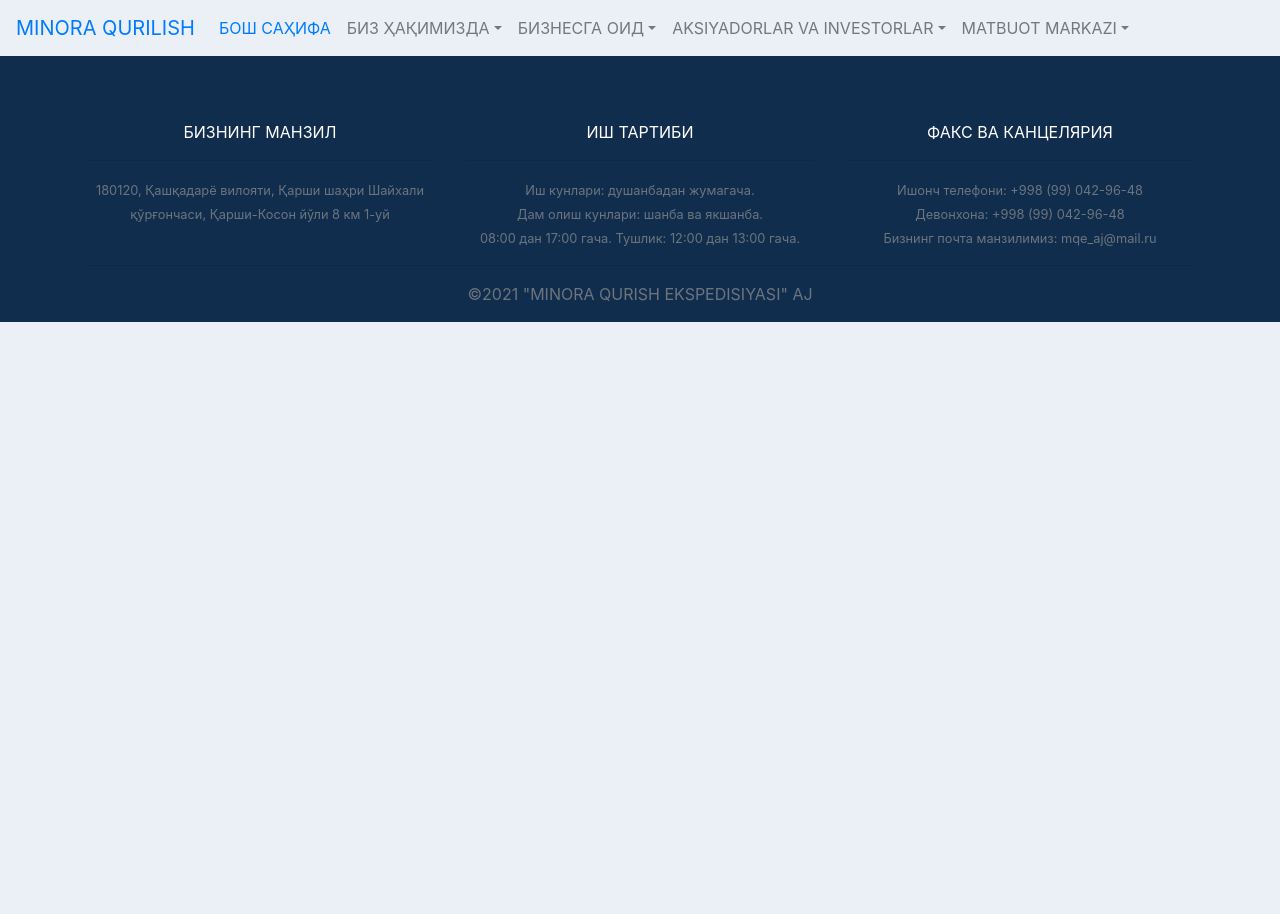
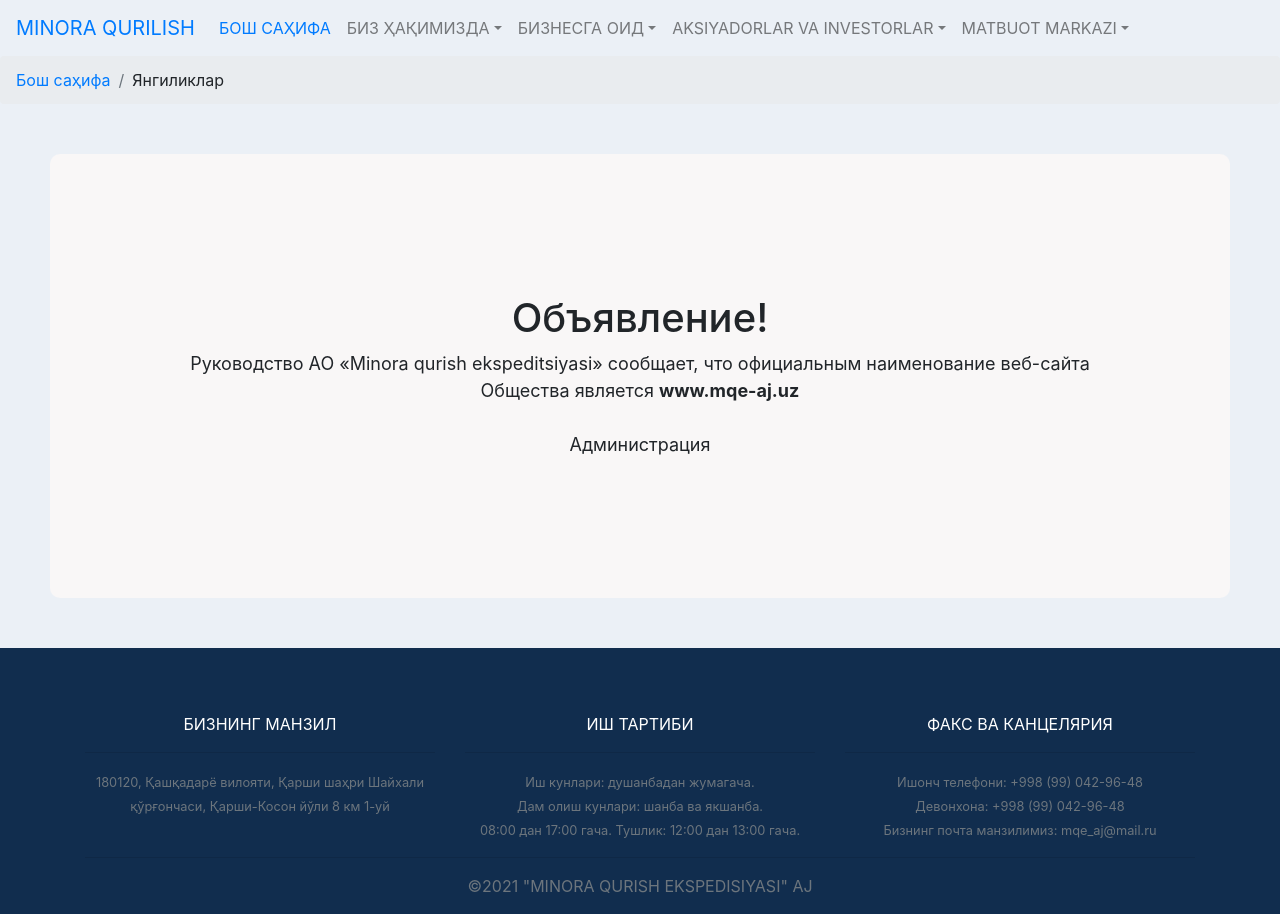
Before and after one commit to abon/minoraqurilish, a React (Create React App) app: page /yangiliklar in a window 1280 px wide. Before the commit the page ends 800 px from the top, so only its background shows below. Built offline with nearby package versions, Linux system fonts and the light colour scheme.

Commit message:
add news

```diff
--- /dev/null
+++ b/src/components/Pages/News/News.css
@@ -0,0 +1,10 @@
+.news__text {
+  border-radius: 10px;
+  margin: 50px;
+  background-color: #f9f7f7;
+}
+
+.news__paragraph {
+  padding: 140px;
+  font-size: 18px;
+}
--- /dev/null
+++ b/src/components/Pages/News/News.jsx
@@ -0,0 +1,30 @@
+import { Link } from "react-router-dom";
+
+import './News.css'
+
+const News = () => {
+    return (
+        <div className='news'>
+            <nav aria-label="breadcrumb">
+                <ol className="breadcrumb">
+                    <li className="breadcrumb-item">
+                        <Link to='/bosh-sahifa'>Бош саҳифа</Link>
+                    </li>
+                    <li className="breadcrumb-item">Янгиликлар</li>
+                </ol>
+            </nav>
+            <div className='news__text'>
+                <p className='news__paragraph'>
+
+                    <h1>Объявление!</h1>
+
+                    Руководство АО «Minora qurish ekspeditsiyasi» сообщает,  что официальным наименование веб-сайта Общества является <strong> www.mqe-aj.uz</strong>
+                    <br /><br />
+Администрация
+                </p>
+            </div>
+        </div>
+    )
+}
+
+export default News
--- a/src/components/Routes.jsx
+++ b/src/components/Routes.jsx
@@ -1,5 +1,5 @@
 import { Route, Switch } from "react-router-dom";
-import { Jamiyat, Home, Rahbariyat, Kasaba, Vacancy, Haridlar, Konkurslar, Shartnomalar, Mahsulotlar, Docs } from './index'
+import { Jamiyat, Home, Rahbariyat, Kasaba, Vacancy, Haridlar, Konkurslar, Shartnomalar, Mahsulotlar, Docs, News } from './index'
 
 const Routes = () => {
     return (
@@ -16,6 +16,7 @@ const Routes = () => {
                 <Route path="/shartnomalar" component={Shartnomalar} exact />
                 <Route path="/mahsulotlar" component={Mahsulotlar} exact />
                 <Route path="/hujjatlar" component={Docs} exact />
+                <Route path="/yangiliklar" component={News} exact />
             </Switch>
         </div>
     )
--- a/src/components/index.js
+++ b/src/components/index.js
@@ -12,4 +12,5 @@ export { default as Haridlar } from "./Pages/Haridlar/Haridlar";
 export { default as Konkurslar } from "./Pages/Konkurslar/Konkurslar";
 export { default as Shartnomalar } from "./Pages/Shartnomalar/Shartnomalar";
 export { default as Mahsulotlar } from "./Pages/Mahsulotlar/Mahsulotlar";
+export { default as News } from "./Pages/News/News";
 export { default as Docs } from "./Pages/Docs/Docs";
```
